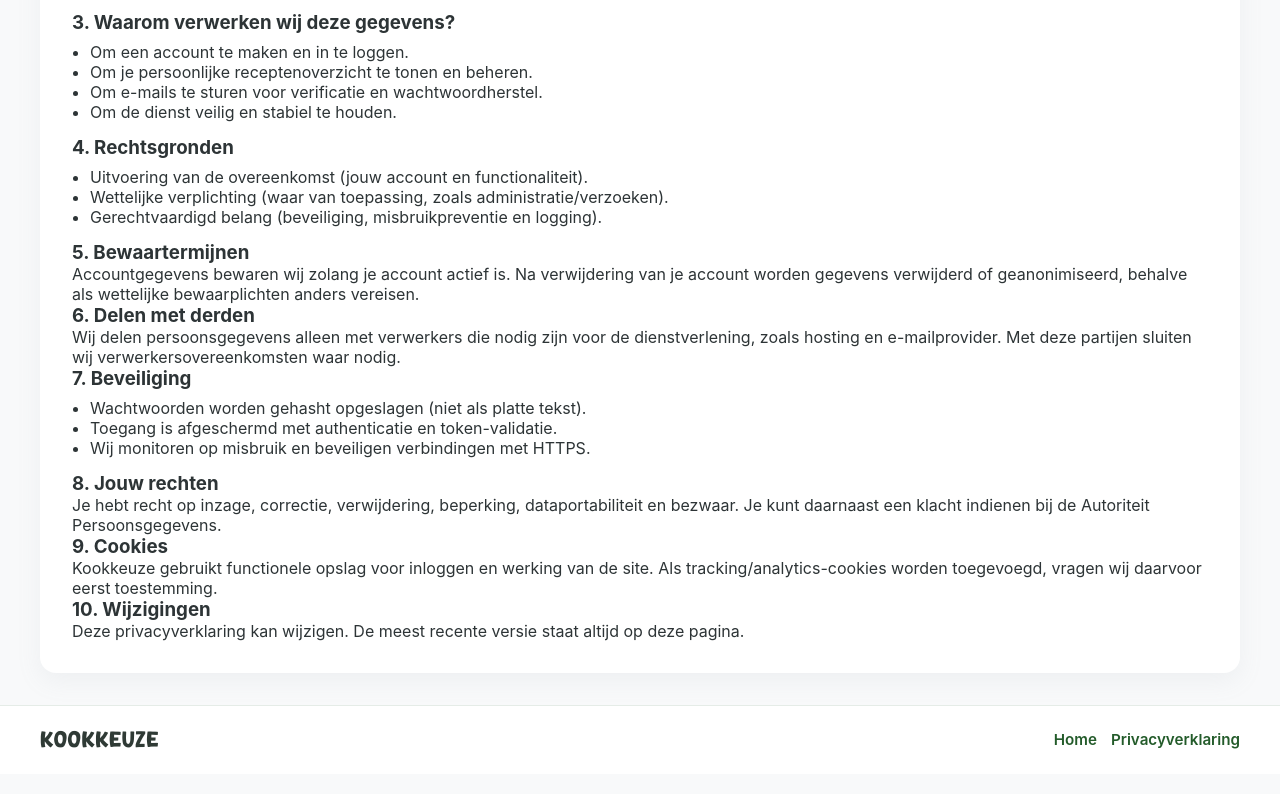
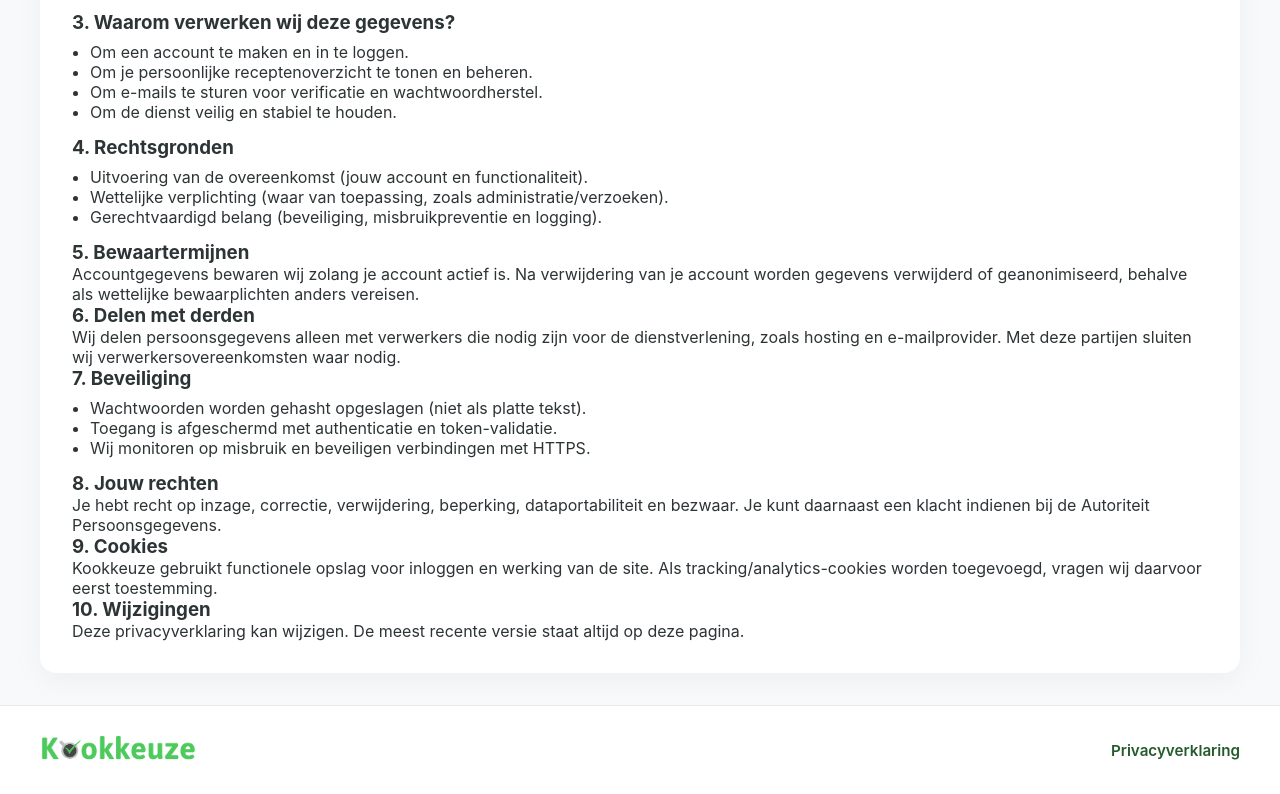
Before and after one commit to kookkeuze/kookkeuze, a website: page privacy.html in a window 1280 px wide. Shown: the part 362-1156 px from the top of the page. Drawn offline with Linux system fonts and the light colour scheme.

Commit message:
Add files via upload

```diff
--- a/privacy.html
+++ b/privacy.html
@@ -91,11 +91,10 @@
 
   <footer class="site-footer">
     <div class="site-footer-inner">
-      <p class="footer-brand">Kookkeuze</p>
-      <nav class="footer-links" aria-label="Footer links">
-        <a href="/">Home</a>
-        <a href="/privacy.html">Privacyverklaring</a>
-      </nav>
+      <a href="/" aria-label="Ga naar home">
+        <img src="Logo/Kookkeuze-logo.png" alt="Kookkeuze" class="footer-logo" />
+      </a>
+      <span class="footer-current">Privacyverklaring</span>
     </div>
   </footer>
 </body>
--- a/styles.css
+++ b/styles.css
@@ -1729,6 +1729,7 @@ select:focus {
   margin-top: 28px;
   border-top: 1px solid #e5ece7;
   background: #ffffff;
+  padding: 10px 0;
 }
 
 .site-footer-inner {
@@ -1741,17 +1742,22 @@ select:focus {
   gap: 16px;
 }
 
-.footer-brand {
-  color: #2f3a35;
-  font-family: 'EatingPasta', Arial, sans-serif;
-  letter-spacing: 0.6px;
-  font-size: 1.35rem;
+.footer-logo {
+  height: 34px;
+  width: auto;
+  display: block;
 }
 
 .footer-links {
   display: inline-flex;
   align-items: center;
   gap: 14px;
+}
+
+.footer-current {
+  color: #235b2a;
+  font-size: 0.95rem;
+  font-weight: 600;
 }
 
 .footer-links a {
@@ -1772,7 +1778,7 @@ select:focus {
     min-height: unset;
     padding: 14px 0;
     flex-direction: column;
-    align-items: flex-start;
+    align-items: center;
     gap: 6px;
   }
 }
```
Also changed, not shown: index.html (+3 -1 lines).
